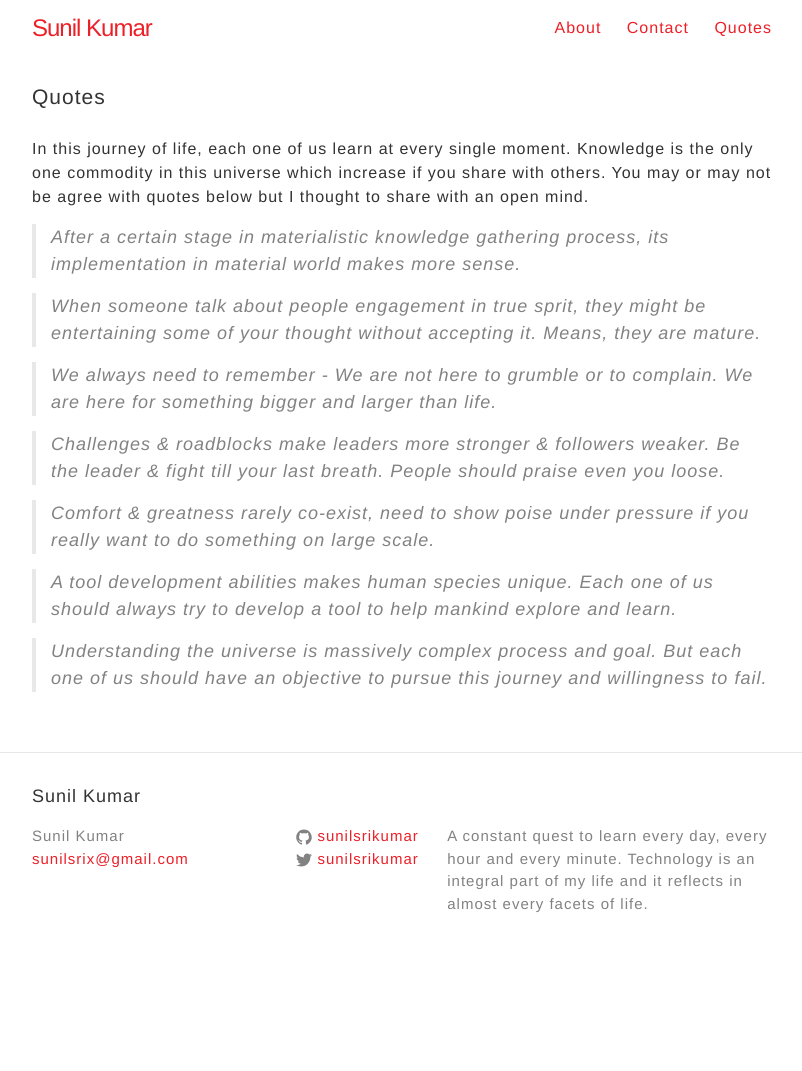
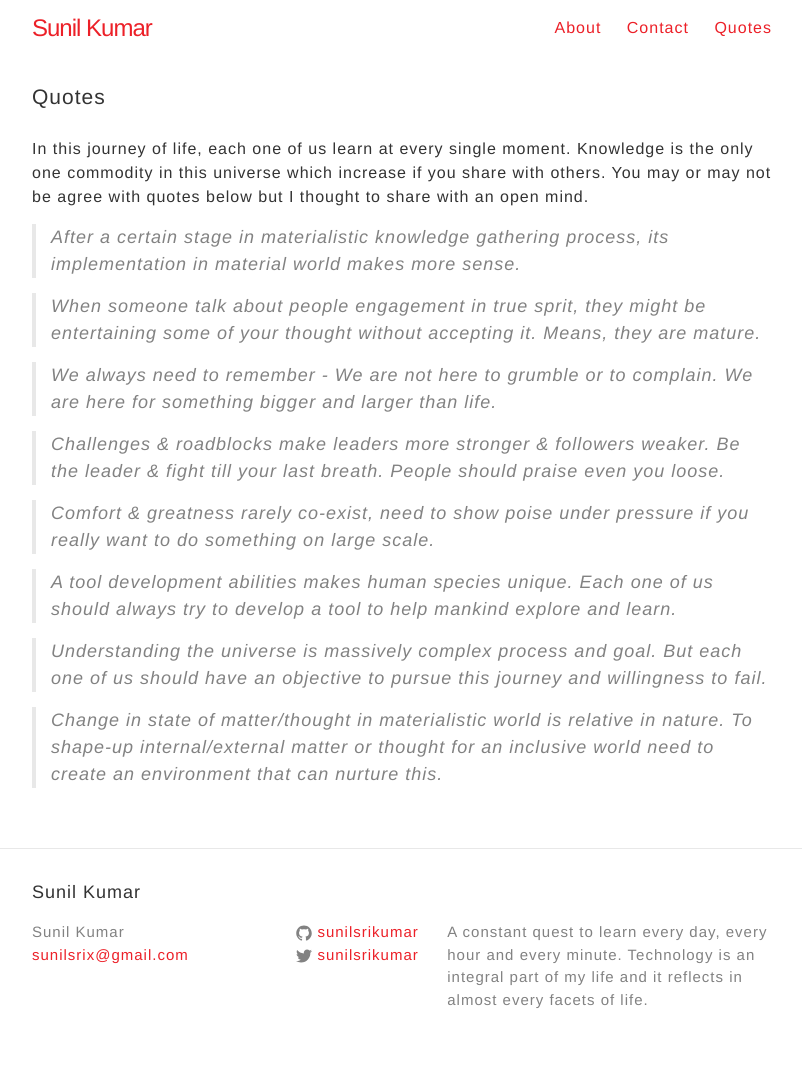
Before and after one commit to sunilsrikumar/sunilsrikumar.github.io, a Jekyll site: the page built from quotes.md, in a window 1280 px wide. Shown: the whole page, without its empty margins (238-1040 px from the left). Built offline with Jekyll 4.4.1, drawn with Linux system fonts in a browser that asks for light colours; before the commit the page ends 975 px from its top, so only the background shows below that.

Commit message:
[Update] Quote

```diff
--- a/quotes.md
+++ b/quotes.md
@@ -19,3 +19,5 @@
 > A tool development abilities makes human species unique. Each one of us should always try to develop a tool to help mankind explore and learn.
 
 > Understanding the universe is massively complex process and goal. But each one of us should have an objective to pursue this journey and willingness to fail.
+
+> Change in state of matter/thought in materialistic world is relative in nature. To shape-up internal/external matter or thought for an inclusive world need to create an environment that can nurture this.
```
